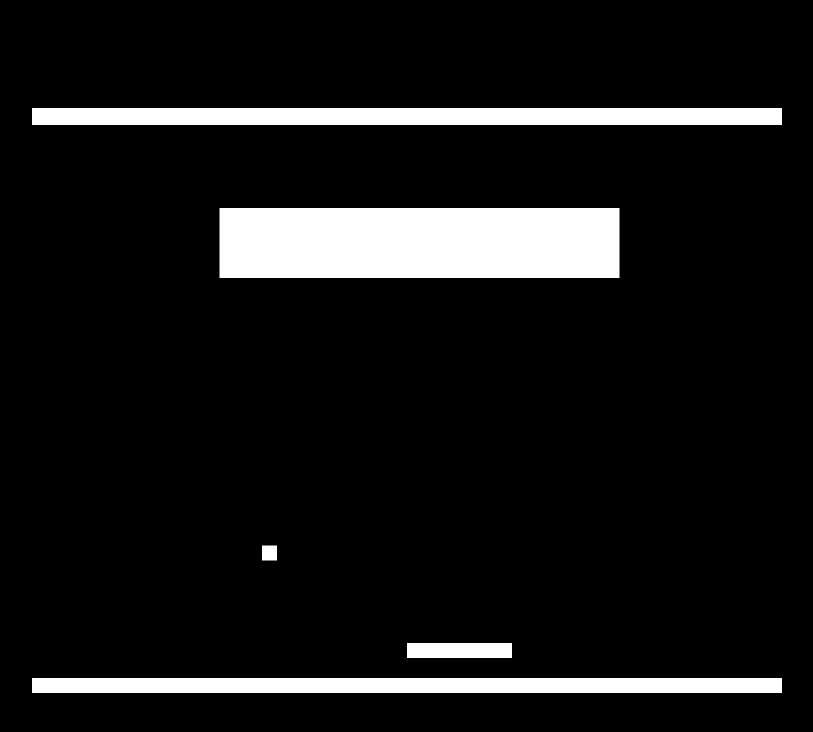
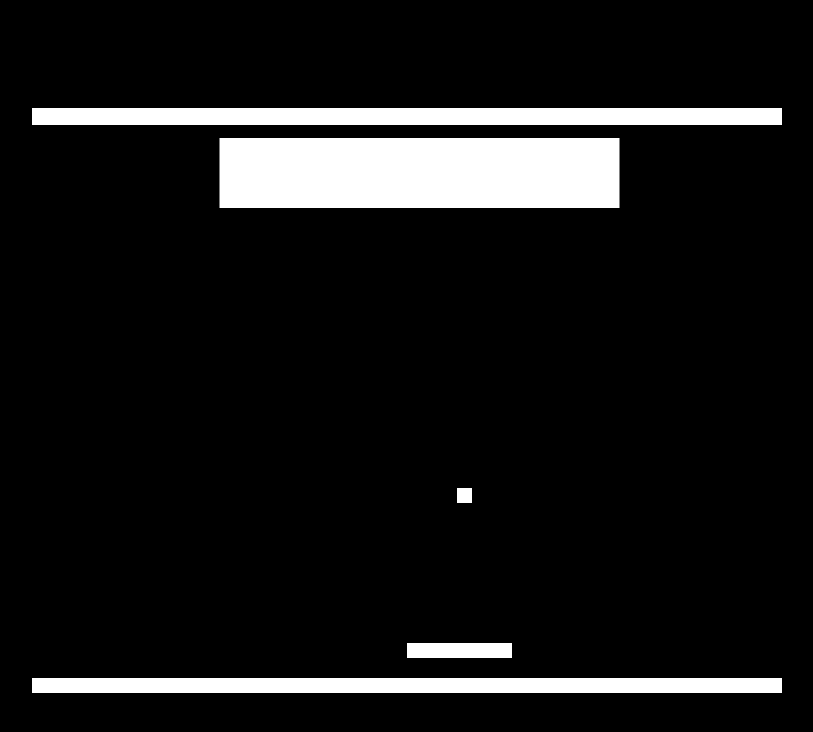
Before and after one commit to sanghoon5499/Atari-Breakout, a plain HTML site: page index.html in a window 1280 px wide. Shown: the whole page, without its empty margins (233-1046 px from the left). Drawn offline with Linux system fonts and the light colour scheme.

Commit message:
Update index.html

```diff
--- a/index.html
+++ b/index.html
@@ -27,7 +27,8 @@
 
             var paddleSpeed = 10;
             var ballSpeed = 5;
-
+            var numHits = 0;
+            var blockWidths = []
 
             const paddle = {
                 // start in the middle of the game on the right side
@@ -57,18 +58,44 @@
 
             /////////////////////////////////////////////////////////////////////////////////////////////////////////////////////////////////////////////////////////////////////////////////////////////////
 
-            const block = {
-                x: canvas.width/4,
-                y: 100,
+            for (var i=0; i<5; i++){
+                min = Math.ceil(200);
+                max = Math.floor(500);
+                var x = Math.floor(Math.random() * (max - min+1) + min);
+                blockWidths.push(x);
+                alert(blockWidths);
+            }
+
+
+            var blocks = [];
+            // var h = grid;
+
+            // for (var i=0; i<5; i++){
+            //     const block = {
+            //         x: h,
+            //         y: grid*2,
+            //         width: Math.floor(Math.random() * (max - min+1) + min),
+            //         height: 70
+            //     }
+
+            //     h += block.width + grid;
+            //     block.push(block);
+
+            // }
+
+            var block = {
+                x: canvas.width/4,            // store const value objects in the array "blocks". Essentially, create an array of objects.
+                y: grid*2,
                 width: 400,
                 height: 70
+            }
 
-            }
+
 
             /////////////////////////////////////////////////////////////////////////////////////////////////////////////////////////////////////////////////////////////////////////////////////////////////
 
             // check for collision between two objects using axis-aligned bounding box (AABB)
-            // @see https://developer.mozilla.org/en-US/docs/Games/Techniques/2D_collision_detection
+            // see https://developer.mozilla.org/en-US/docs/Games/Techniques/2D_collision_detection
             function collides(obj1, obj2) {
                 if (obj2 == paddle) {
                     return obj1.x < obj2.x + obj2.width &&
@@ -167,18 +194,22 @@
                 else if (collides(ball, block) == 1 ) {
                     ball.dy *= -1;
                     ball.y = block.y - ball.width;
+                    numHits++;
                 }
                 else if (collides(ball, block) == 2 ) {
                     ball.dx *= -1;
                     ball.x = block.x+block.width + ball.width;
+                    numHits++;
                 }
                 else if (collides(ball, block) == 3 ) {
                     ball.dy *= -1;
                     ball.y = block.y+block.height + ball.width;
+                    numHits++;
                 }
                 else if (collides(ball, block) == 4 ) {
                     ball.dx *= -1;
                     ball.x = block.x - ball.width;
+                    numHits++;
                 }
 
 
@@ -195,8 +226,25 @@
                 context.fillRect(0, canvas.height - 1153, canvas.width, canvas.height);
 
                 // draw block
-                context.fillStyle = 'white';
-                context.fillRect(block.x, block.y, block.width, block.height);
+                //context.fillStyle = 'white';
+                //context.fillRect(block.x, block.y, block.width, block.height);
+
+                for (var i=0; i<blocks.length; i++){
+                    context.fillStyle = 'white';
+                    context.fillRect(block.x, block.y, block.width, block.height);
+                }
+
+
+                if (numHits<5){
+                    context.fillStyle = 'white';
+                    context.fillRect(block.x, block.y, block.width, block.height);
+                }
+                else{
+                    block.x=-10;
+                    block.y=-10;
+                    block.width=1;
+                    block.height=1;
+                }
 
 
             }
```
